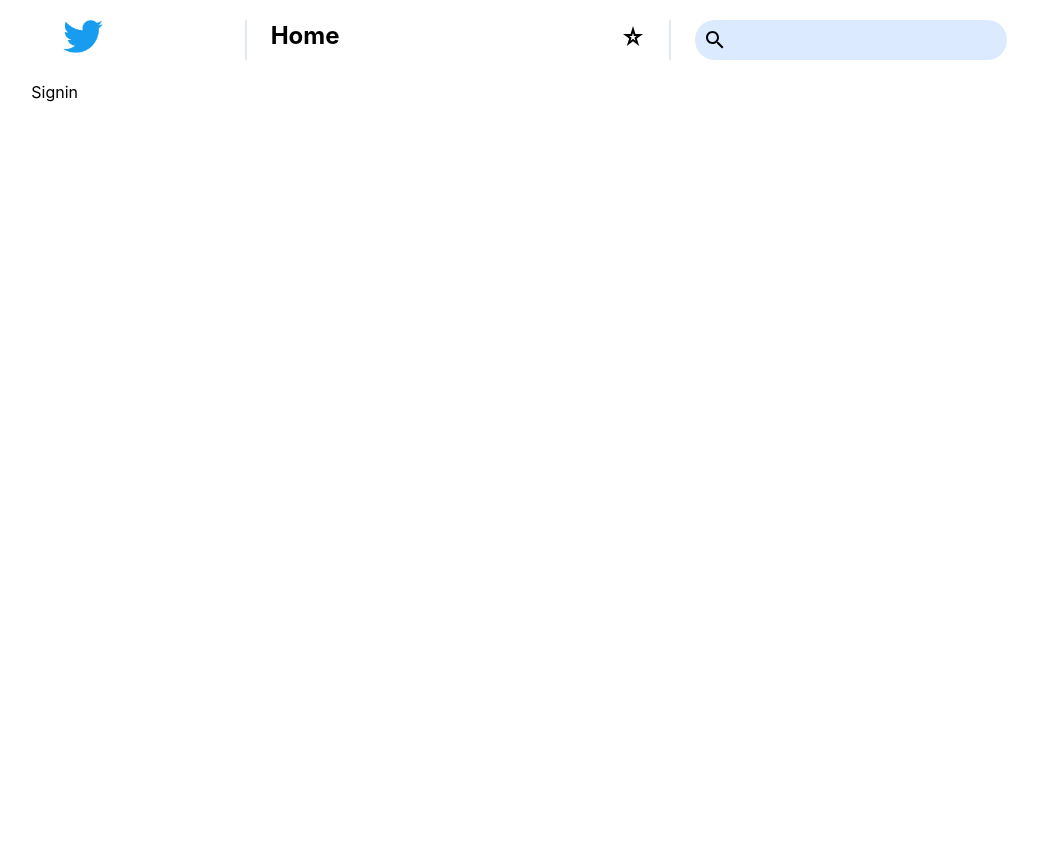
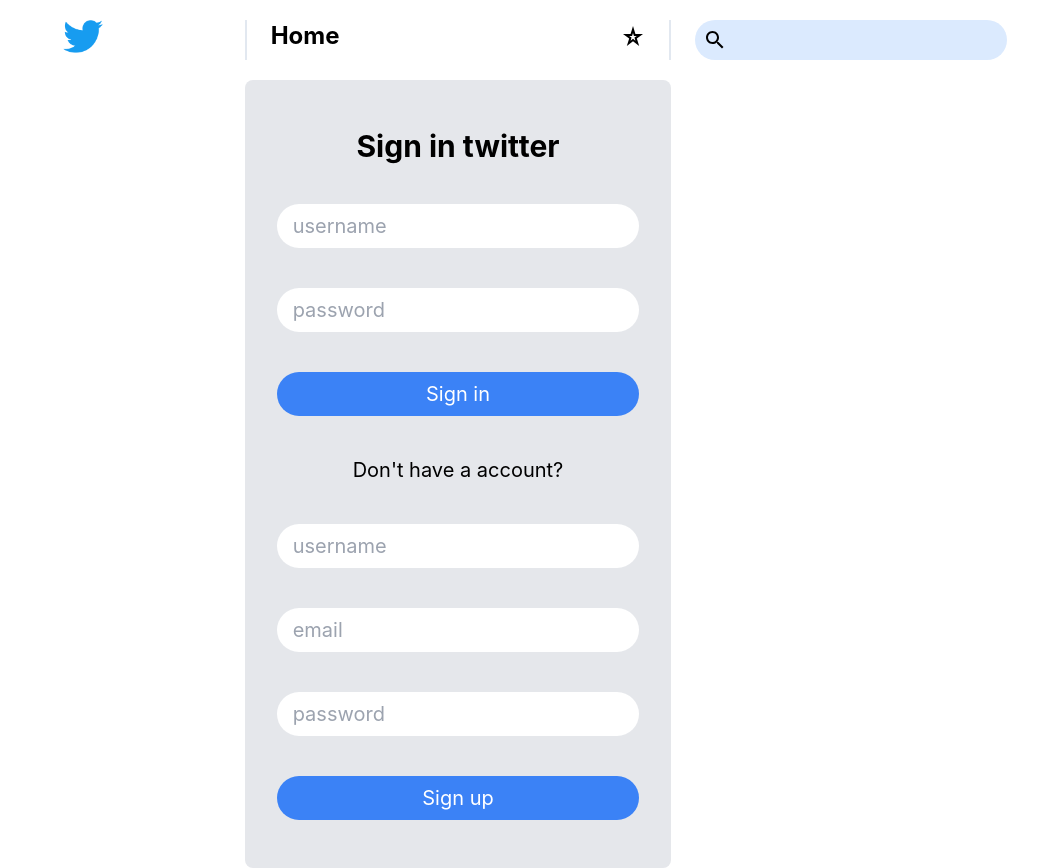
Before and after one commit to EEBK99/twitter-clone-eebk99, a React (Create React App) app in the folder client/: page /signin in a window 1280 px wide. Shown: the whole page, without its empty margins (182-1220 px from the left). Before the commit the page ends 800 px from the top, so only its background shows below. Built offline with nearby package versions, Linux system fonts and the light colour scheme.

Commit message:
feat: :sparkles: Signin and Signup complete UI done

```diff
--- a/client/src/pages/Signin/Signin.tsx
+++ b/client/src/pages/Signin/Signin.tsx
@@ -3,7 +3,49 @@
 type Props = {};
 
 const Signin = (props: Props) => {
-  return <div>Signin</div>;
+  return (
+    <form className="bg-gray-200 flex flex-col py-12 px-8 rounded-lg w-8/12 md:w-6/12 mx-auto gap-10">
+      <h2 className="text-3xl font-bold text-center">Sign in twitter</h2>
+
+      <input
+        type="text"
+        placeholder="username"
+        className="text-xl py-2 rounded-full px-4"
+      />
+      <input
+        type="password"
+        placeholder="password"
+        className="text-xl py-2 rounded-full px-4"
+      />
+      <button className="text-xl py-2 rounded-full px-4 bg-blue-500 text-white">
+        Sign in
+      </button>
+
+      <p className="text-center text-xl">Don't have a account?</p>
+      <input
+        type="text"
+        placeholder="username"
+        className="text-xl py-2 rounded-full px-4"
+      />
+      <input
+        type="email"
+        placeholder="email"
+        required
+        className="text-xl py-2 rounded-full px-4"
+      />
+      <input
+        type="password"
+        placeholder="password"
+        className="text-xl py-2 rounded-full px-4"
+      />
+      <button
+        className="text-xl py-2 rounded-full px-4 bg-blue-500 text-white"
+        type="submit"
+      >
+        Sign up
+      </button>
+    </form>
+  );
 };
 
 export default Signin;
```
